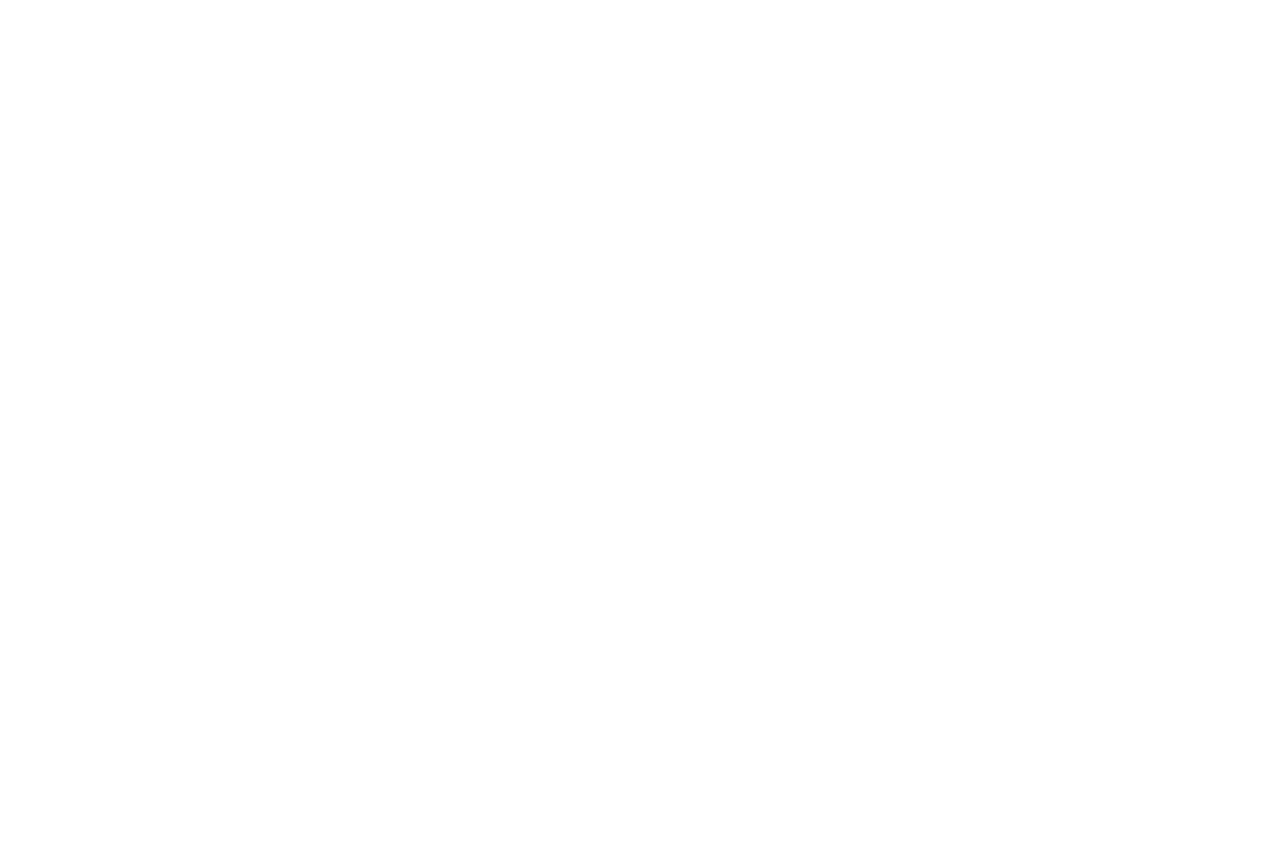
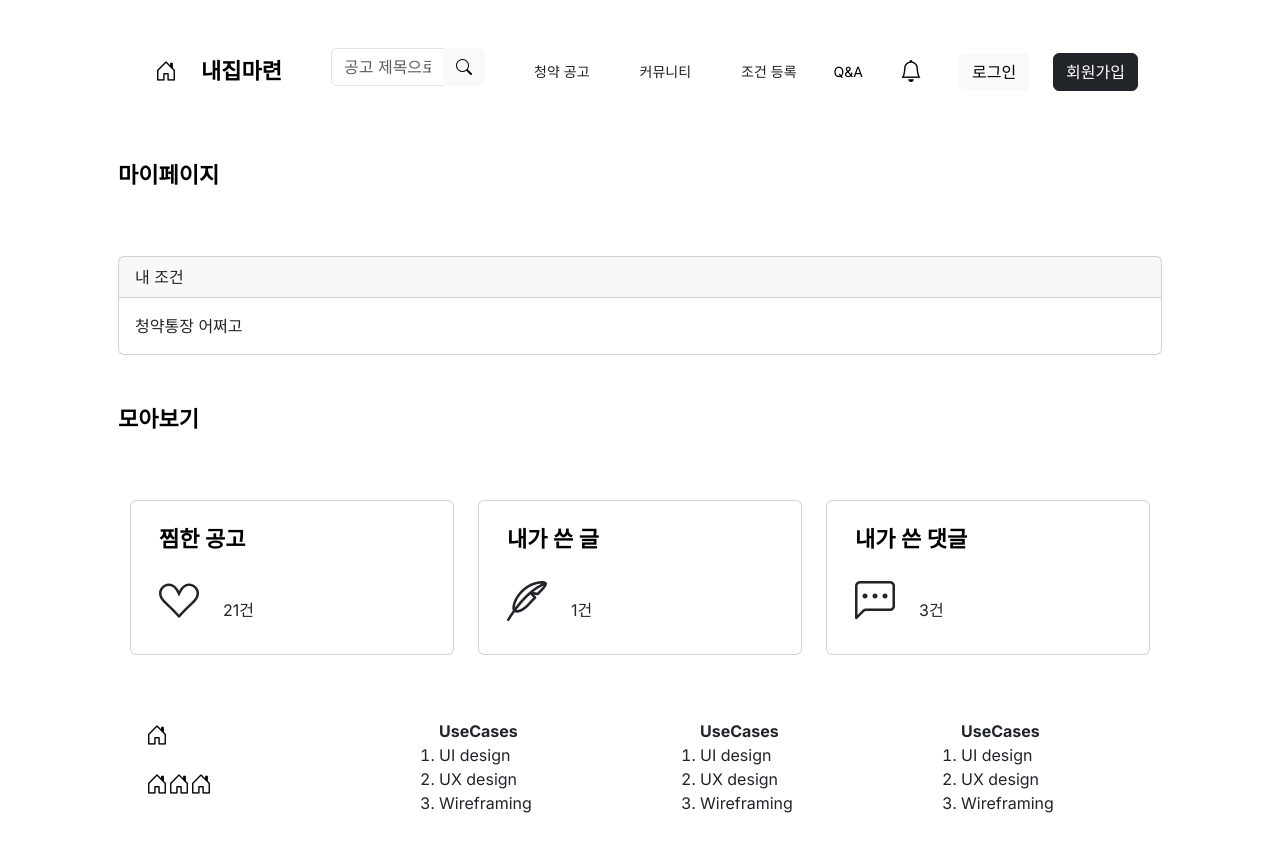
Before and after one commit to ICT-WAS/SpringWebProject, a React (Create React App) app in the folder react-home/home/: page /mypage in a window 1280 px wide. Before the commit this address had no page. Shown: the top 852 px of the page. Before the commit the page ends 800 px from the top, so only its background shows below. Built offline with nearby package versions, Linux system fonts and the light colour scheme.

Commit message:
[리액트] 마이페이지 기본 화면 구현

```diff
--- a/react-home/home/src/common/Common.css
+++ b/react-home/home/src/common/Common.css
@@ -72,6 +72,12 @@ p {
   padding: 0.5rem !important;
   font-size: 0.75rem !important;
   font-weight: 600 !important;
+}
+
+.btn-mypage-card {
+  background-color: transparent !important; /* 배경색 제거 */
+  border: none !important;                /* 보더 제거 */
+  color: inherit !important;              /* 기본 텍스트 색상 유지 */
 }
 
 .btn-no-bg-family {
--- a/react-home/home/src/common/Header.jsx
+++ b/react-home/home/src/common/Header.jsx
@@ -58,8 +58,12 @@ function NavBar() {
     navigate("/conditions");
   }
 
-  function handlePostListClick(){
+  function handlePostListClick() {
     navigate("/community");
+  }
+
+  function handleMyPageClick() {
+    navigate("/mypage");
   }
 
   return (
@@ -108,6 +112,9 @@ function NavBar() {
           </Col>
 
           <Col md="auto">
+            <Button variant="link" onClick={handleMyPageClick}
+              className="link-body-emphasis link-underline link-underline-opacity-0"
+            >
               <p>
                 <a
                   href="#"
@@ -116,6 +123,7 @@ function NavBar() {
                   <i className="bi bi-bell" />
                 </a>
               </p>
+            </Button>
           </Col>
 
           <LoginStateButton />
--- a/react-home/home/src/condition/Condition03Content.jsx
+++ b/react-home/home/src/condition/Condition03Content.jsx
@@ -109,8 +109,6 @@ export default function Condition03Content() {
 
         const token = localStorage.getItem("accessToken");
         const userId = getUserIdFromToken(token);
-
-        console.log(userId);
 
         // POST 요청
 
--- a/react-home/home/src/condition/Conditions.jsx
+++ b/react-home/home/src/condition/Conditions.jsx
@@ -1,7 +1,16 @@
-import { Button } from "react-bootstrap";
+import axios from 'axios';
+import { Button, Container, Stack } from "react-bootstrap";
 import { useNavigate } from "react-router-dom";
+import Header from "../common/Header";
+import Footer from "../common/Footer";
+import { useState, useEffect } from "react";
+import { getUserIdFromToken } from "../api/TokenUtils";
 
 export default function Conditions() {
+
+    const [loading, setLoading] = useState(false);
+    const [condition, setCondition] = useState(null);
+
 
     const navigate = useNavigate();
 
@@ -9,10 +18,43 @@ export default function Conditions() {
         navigate("/condition-1");
     }
 
+    const token = localStorage.getItem("accessToken");
+    const userId = getUserIdFromToken(token);
+
+    const fetchCondition = () => {
+        setLoading(true);
+        axios
+            .get(`http://localhost:8989/condition/${userId}`)
+            .then((response) => {
+                setCondition(response.data.condition);
+                setLoading(false);
+            })
+            .catch((error) => {
+                console.error("데이터 요청 실패:", error);
+                setLoading(false);
+            });
+    };
+
+    useEffect(() => {
+        fetchCondition();
+    }, []);
+
     return (
         <>
-        <Button variant="dark" onClick={handleClick}>조건 등록</Button>
+            <Container className="p-5" fluid="md">
+                <Stack direction="vertical" gap={5}>
+                    <Header />
 
+                    {condition === null &&
+                    <></>
+                    }
+
+                    <p className='heading-text'>등록된 조건이 없습니다.</p>
+                    <Button variant="dark" onClick={handleClick}>조건 등록</Button>
+
+                    <Footer />
+                </Stack>
+            </Container>
         </>
     );
 }
--- a/react-home/home/src/index.js
+++ b/react-home/home/src/index.js
@@ -23,6 +23,7 @@ import KakaoRedirection from "./components/login/KakaoRedirection";
 import NaverRedirection from "./components/login/NaverRedirection";
 import CommunityPostList from "./community/CommunityPostList";
 import CommunityPosting from "./community/CommunityPosting";
+import MyPage from "./mypage/MyPage";
 
 const root = ReactDOM.createRoot(document.getElementById("root"));
 root.render(
@@ -40,10 +41,15 @@ root.render(
         <Route path="/signup" element={<Signup />} />
         <Route path="/subscriptions" element={<ApplyAnnouncementList />} />
         <Route path="/subscriptions/info" element={<ApplyAnnouncement />} />
+
+         {/* 조건등록 */}
         <Route path="/conditions" element={<Conditions />} />
         <Route path="/condition-1" element={<Condition01 />} />
         <Route path="/condition-2" element={<Condition02 />} />
         <Route path="/condition-3" element={<Condition03 />} />
+
+        {/* 마이페이지 */}
+        <Route path="/mypage" element={<MyPage />} />
 
         {/* 커뮤니티 */}
         <Route exact path="/community" element={<CommunityPostList/>} />
--- /dev/null
+++ b/react-home/home/src/mypage/MyPage.jsx
@@ -0,0 +1,18 @@
+import { Container, Stack } from "react-bootstrap";
+import Header from "../common/Header";
+import Footer from "../common/Footer";
+import MyPageContent from "./MyPageContent";
+
+export default function MyPage() {
+    return (
+        <>
+        <Container className="p-5" fluid="md">
+            <Stack direction="vertical" gap={5}>
+                <Header />
+                <MyPageContent />
+                <Footer />
+            </Stack>
+        </Container>
+        </>
+    );
+}
--- /dev/null
+++ b/react-home/home/src/mypage/MyPageContent.jsx
@@ -0,0 +1,60 @@
+import { Button, Card, CardBody, Col, Container, Row, Stack } from "react-bootstrap";
+
+export default function MyPageContent() {
+
+    return (
+        <>
+            <p className='heading-text'>
+                마이페이지
+            </p>
+            <Stack direction='vertical' gap={5} >
+                <Card>
+                    <Card.Header>
+                        내 조건
+                    </Card.Header>
+                    <Card.Body>
+                        청약통장 어쩌고
+                    </Card.Body>
+                </Card>
+
+                <p className='heading-text'>
+                    모아보기
+                </p>
+                <Container fluid>
+                    <Row>
+                        <Col >
+                            <MyMenuCard name={"찜한 공고"} total={21} iClassName={"bi-suit-heart"} />
+                        </Col>
+                        <Col >
+                            <MyMenuCard name={"내가 쓴 글"} total={1} iClassName={"bi-feather"} />
+                        </Col>
+                        <Col >
+                            <MyMenuCard name={"내가 쓴 댓글"} total={3} iClassName={"bi-chat-left-dots"} />
+                        </Col>
+                    </Row>
+                </Container>
+            </Stack>
+        </>
+    );
+}
+
+function MyMenuCard({ name, total, iClassName }) {
+    return (
+        <>
+            <Card>
+                <Button className="btn-mypage-card" style={{ textAlign: 'left'}}>
+                    <CardBody >
+                        <p className='heading-text'>
+                            {name}<br />
+                        </p>
+                        <b>
+                            <i className={`bi ${iClassName}`} style={{ fontSize: '2.5rem' }} />
+                        </b>
+                        <span className="px-4 ">{total}건</span>
+                    </CardBody>
+
+                </Button>
+            </Card>
+        </>
+    );
+}
```
Lines whose indentation alone changed are shown as unchanged.
